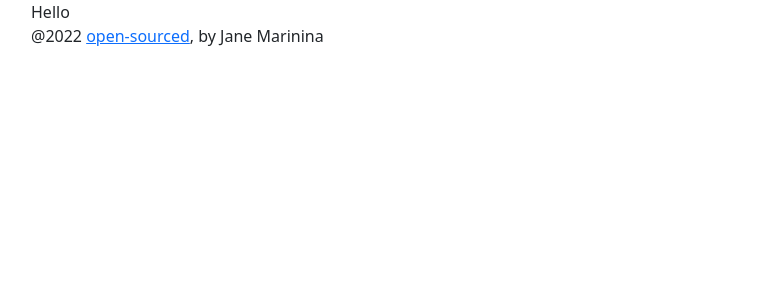
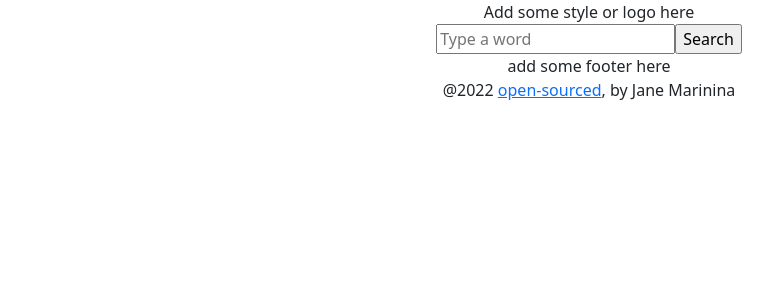
Before and after one commit to Jane-Mar/dictionary-app, a React (Create React App) app: page / in a window 1280 px wide. Shown: the top 300 px of the page, without its empty margins (51-824 px from the left). Built offline with nearby package versions, Linux system fonts and the light colour scheme.

Commit message:
added Search engine

```diff
--- a/src/App.css
+++ b/src/App.css
@@ -0,0 +1,3 @@
+.App {
+  text-align: center;
+}
--- a/src/Dictionary.js
+++ b/src/Dictionary.js
@@ -1,6 +1,28 @@
-import React from "react";
+import React, { useState } from "react";
 import "./Dictionary.css";
 
 export default function Dictionary() {
-  return "Hello";
+  const [keyword, setKeyword] = useState(null);
+
+  function search(event) {
+    event.preventDefault();
+    alert(`looking for ${keyword}`);
+  }
+
+  function getWord(event) {
+    setKeyword(event.target.value);
+  }
+
+  return (
+    <div className="Dictionary">
+      <header>Add some style or logo here</header>
+      <main>
+        <form onSubmit={search}>
+          <input type="search" placeholder="Type a word" onChange={getWord} />
+          <input type="submit" value="Search" />
+        </form>
+      </main>
+      <footer>add some footer here</footer>
+    </div>
+  );
 }
```
